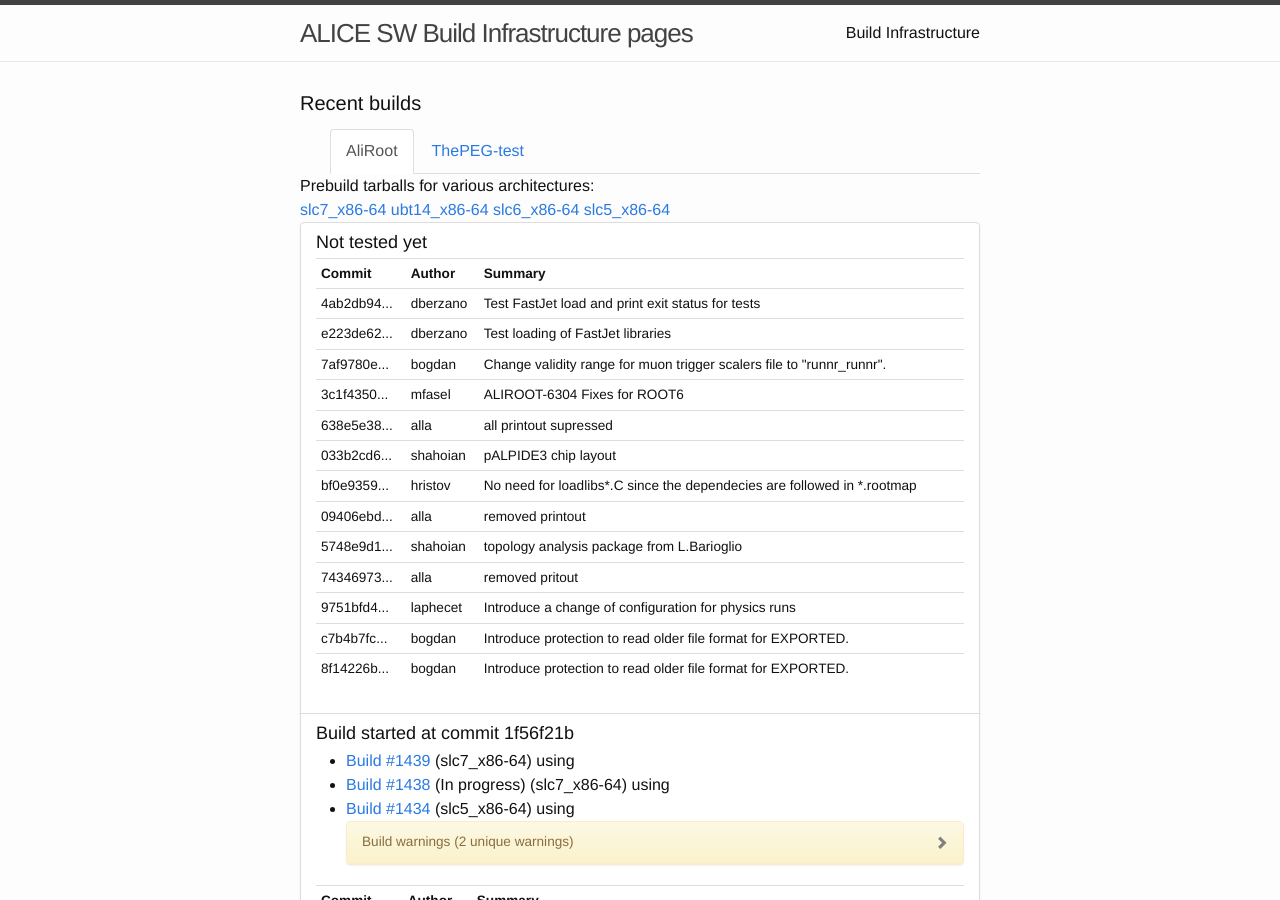
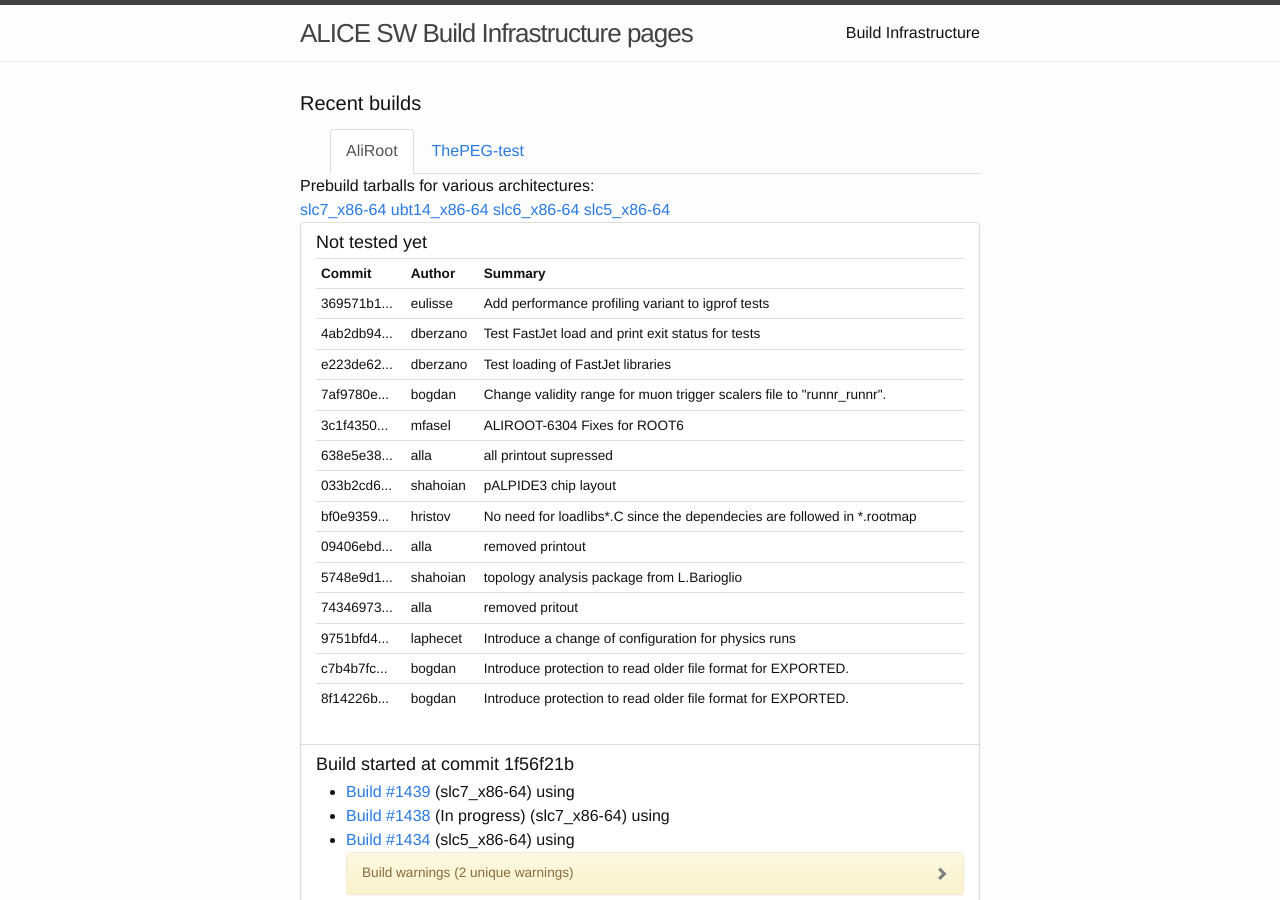
Before and after one commit to alisw/alisw.github.io, a Jekyll site: the page built from index.html, in a window 1280 px wide and 900 px high. Built offline with Jekyll 4.4.1, drawn with Linux system fonts in a browser that asks for light colours; nearby versions of some CDN libraries.

Commit message:
Updated results.

```diff
--- a/_data/commits-aliroot-master.yaml
+++ b/_data/commits-aliroot-master.yaml
@@ -1,3 +1,8 @@
+-
+ commit: "369571b10dd5f5eab21051277dd5e633d36e3dd6"
+ message: >-
+    Add performance profiling variant to igprof tests
+ author: !!str eulisse
 -
  commit: "4ab2db94df41ba310f114919a14730f7cc0e61f5"
  message: >-
```
